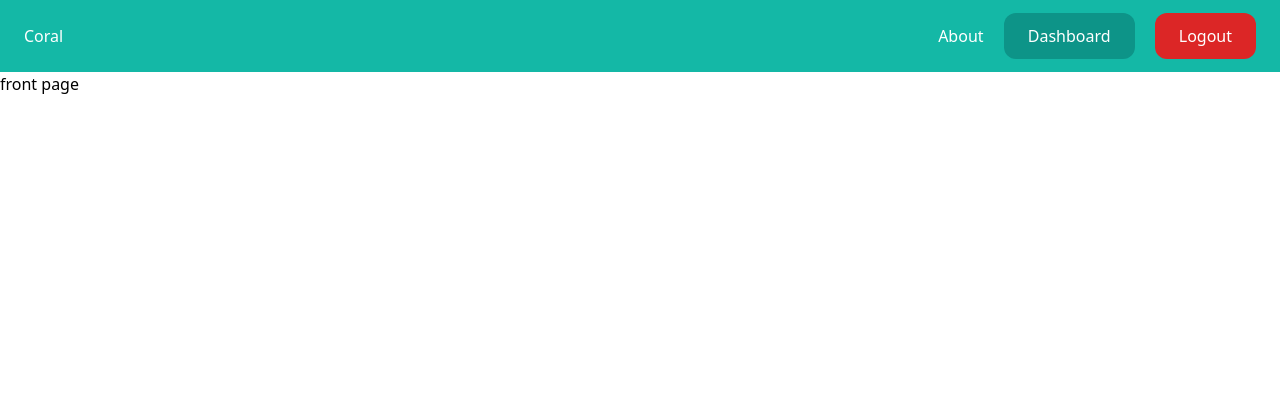
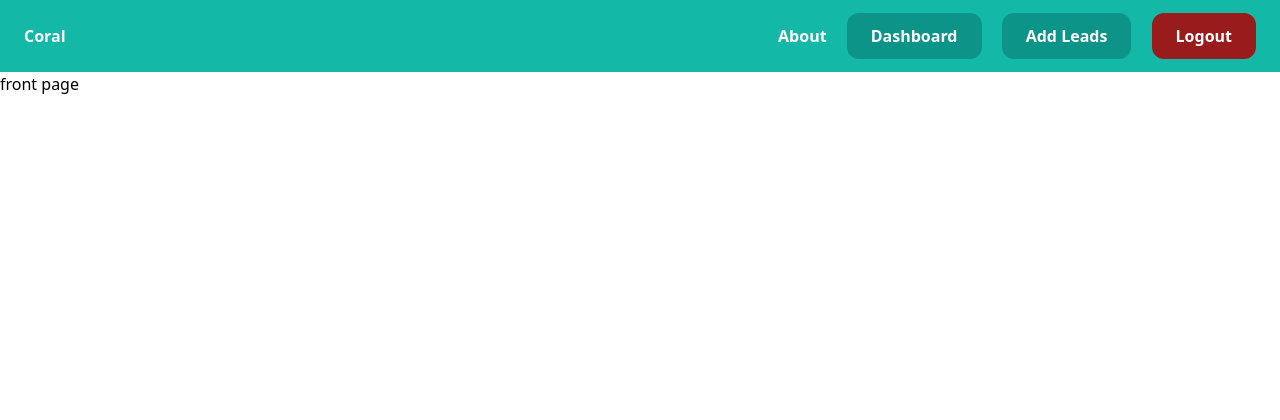
Before and after one commit to Ademolah/Coral, a Django app: page / in a window 1280 px wide. Shown: the top 420 px of the page. Run offline with Django 5.2, Linux system fonts and the light colour scheme; the visitor is signed in with stand-in values (Sample User, id 1); some libraries are stand-ins or nearby versions.

Commit message:
finished add lead

```diff
--- a/coralcrm/urls.py
+++ b/coralcrm/urls.py
@@ -21,5 +21,6 @@ urlpatterns = [
     path('admin/', admin.site.urls),
     path('', include('core.urls')),
     path('', include('userprofile.urls')),
-    path('', include('dashboard.urls'))
+    path('', include('dashboard.urls')),
+    path('', include('leads.urls'))
 ]
--- a/core/templates/core/base.html
+++ b/core/templates/core/base.html
@@ -8,13 +8,14 @@
 </head>
 <body class="flex flex-col min-h-screen">
     <nav class="py-6 px-6 flex justify-between sm:w-640 md:w-768 bg-teal-500">
-        <a href="#" class="text-white">Coral</a>
+        <a href="#" class="text-white font-bold">Coral</a>
 
         <div class="space-x-4">
-            <a href="{% url 'core:about' %}" class="text-white">About</a>
+            <a href="{% url 'core:about' %}" class="text-white font-bold">About</a>
             {% if request.user.is_authenticated %}
-                <a href="{% url 'dashboard:dashboard' %}" class="py-3 px-6 bg-teal-600 rounded-xl text-white">Dashboard</a>
-                <a href="{% url 'userprofile:logout' %}" class="py-3 px-6 bg-red-600 rounded-xl text-white">Logout</a>
+                <a href="{% url 'dashboard:dashboard' %}" class="py-3 px-6 bg-teal-600 rounded-xl text-white font-bold">Dashboard</a>
+                <a href="{% url 'leads:add_lead' %}" class="py-3 px-6 bg-teal-600 rounded-xl text-white font-bold">Add Leads</a>
+                <a href="{% url 'userprofile:logout' %}" class="py-3 px-6 bg-red-800 rounded-xl text-white font-bold">Logout</a>
             {% else %}
                 <a href="{% url 'userprofile:login' %}" class="py-3 px-6 bg-teal-600 rounded-xl text-white">Log in</a>
                 <a href="{% url 'userprofile:signup' %}" class="py-3 px-6 bg-teal-900 rounded-xl text-white">Sign up</a>
--- /dev/null
+++ b/leads/urls.py
@@ -0,0 +1,8 @@
+from django.urls import path
+from . import views
+
+app_name = 'leads'
+
+urlpatterns = [
+    path('add_lead/', views.add_lead, name='add_lead')
+]
```
Also changed, not shown: leads/forms.py (added, +9 -0 lines), leads/templates/leads/add_lead.html (added, +18 -0 lines), leads/views.py (+23 -1 lines).
